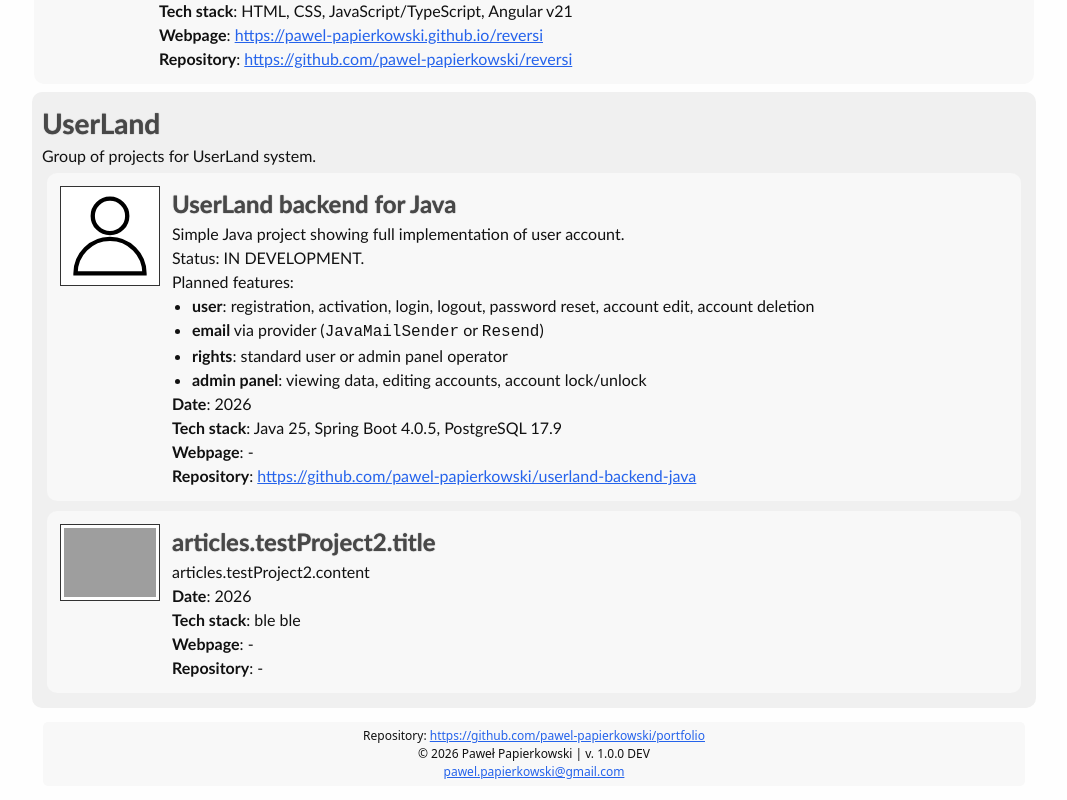
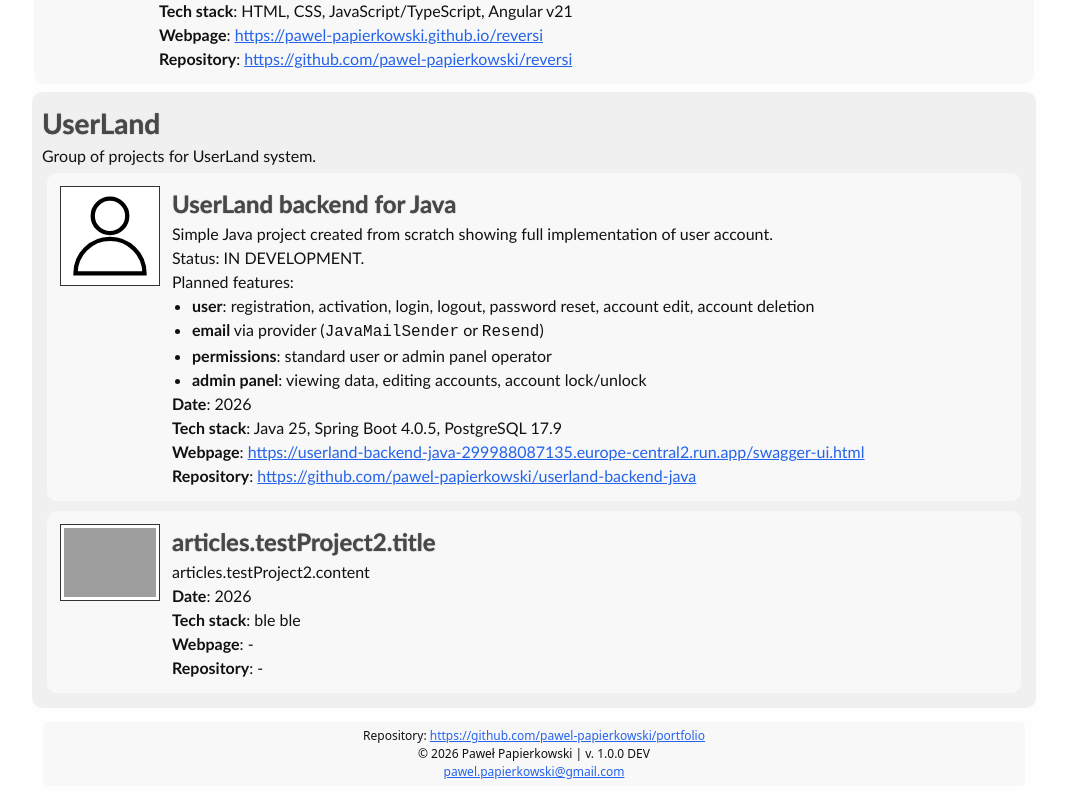
Before and after one commit to pawel-papierkowski/portfolio, a Vue app: page / in a window 1280 px wide. Shown: the part 1092-1892 px from the top of the page, without its empty margins (106-1173 px from the left). Built offline with nearby package versions, Linux system fonts and the light colour scheme; grey boxes are pictures that could not be loaded.

Commit message:
Update to current state.

```diff
--- a/src/code/data/data.ts
+++ b/src/code/data/data.ts
@@ -43,7 +43,7 @@ export const articlesUserLand: ArticleEntry[] = [
     showProd: true,
     techStack: 'Java 25, Spring Boot 4.0.5, PostgreSQL 17.9',
     date: '2026',
-    webpage: null,
+    webpage: 'https://userland-backend-java-299988087135.europe-central2.run.app/swagger-ui.html',
     repository: 'https://github.com/pawel-papierkowski/userland-backend-java',
   },
   {
--- a/src/locales/en.json
+++ b/src/locales/en.json
@@ -59,7 +59,7 @@
 
     "userland-backend-java": {
       "title": "UserLand backend for Java",
-      "content": "<p>Simple Java project showing full implementation of user account.</p><p>Status: IN DEVELOPMENT.</p><p>Planned features:</p><ul><li><b>user</b>: registration, activation, login, logout, password reset, account edit, account deletion</li><li><b>email</b> via provider (<code>JavaMailSender</code> or <code>Resend</code>)</li><li><b>rights</b>: standard user or admin panel operator</li><li><b>admin panel</b>: viewing data, editing accounts, account lock/unlock</li></ul>"
+      "content": "<p>Simple Java project created from scratch showing full implementation of user account.</p><p>Status: IN DEVELOPMENT.</p><p>Planned features:</p><ul><li><b>user</b>: registration, activation, login, logout, password reset, account edit, account deletion</li><li><b>email</b> via provider (<code>JavaMailSender</code> or <code>Resend</code>)</li><li><b>permissions</b>: standard user or admin panel operator</li><li><b>admin panel</b>: viewing data, editing accounts, account lock/unlock</li></ul>"
     }
   }
 }
--- a/src/locales/pl.json
+++ b/src/locales/pl.json
@@ -59,7 +59,7 @@
 
     "userland-backend-java": {
       "title": "Backend UserLandu dla Javy",
-      "content": "<p>Prosty projekt w Javie pokazujący pełną implementację konta użytkownika.</p><p>Status: W TRAKCIE PRAC.</p><p>Planowane cechy:</p><ul><li><b>użytkownik</b>: rejestracja, aktywacja, login, logout, reset hasła, edycja danych konta, usuwanie konta</li><li><b>email</b> przez dostawcę (<code>JavaMailSender</code> lub <code>Resend</code>)</li><li><b>uprawnienia</b>: zwykły użytkownik lub operator panelu administracyjnego</li><li><b>panel administracyjny</b>: przeglądanie danych, edycja kont, blokowanie/odblokowanie kont</li></ul>"
+      "content": "<p>Prosty projekt w Javie stworzony od zera pokazujący pełną implementację konta użytkownika.</p><p>Status: W TRAKCIE PRAC.</p><p>Planowane cechy:</p><ul><li><b>użytkownik</b>: rejestracja, aktywacja, login, logout, reset hasła, edycja danych konta, usuwanie konta</li><li><b>email</b> przez dostawcę (<code>JavaMailSender</code> lub <code>Resend</code>)</li><li><b>uprawnienia</b>: zwykły użytkownik lub operator panelu administracyjnego</li><li><b>panel administracyjny</b>: przeglądanie danych, edycja kont, blokowanie/odblokowanie kont</li></ul>"
     }
   }
 }
```
Also changed, not shown: src/code/data/types.ts (+7 -7 lines).
